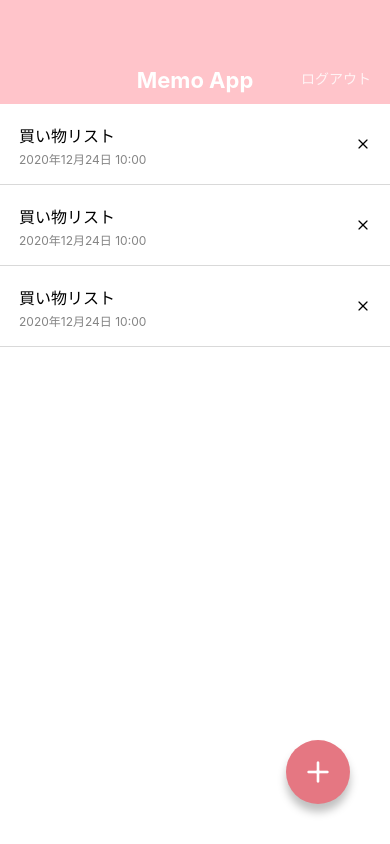
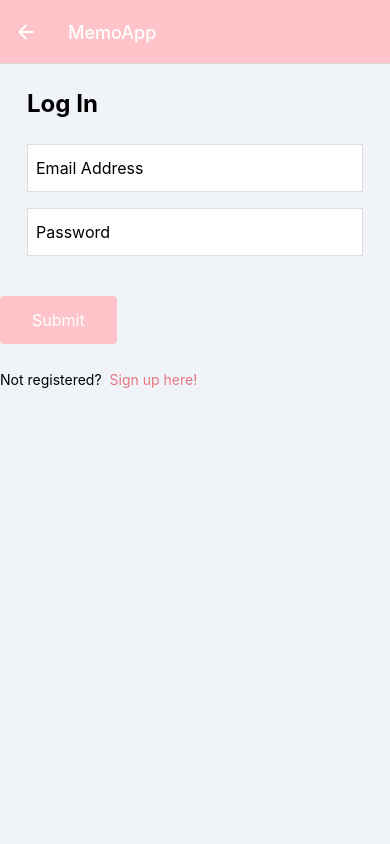
Before and after one commit to miwaaaa/test, a React Native app: screen /LogIn in a window 390 px wide. Built offline with nearby package versions, Linux system fonts and the light colour scheme.

Commit message:
Connect screens with react-navigation

```diff
--- a/App.jsx
+++ b/App.jsx
@@ -1,4 +1,6 @@
 import React from 'react';
+import { NavigationContainer } from '@react-navigation/native';
+import { createNativeStackNavigator, CardStyleInterpolators } from '@react-navigation/native-stack';
 
 import MemoListScreen from './src/screens/MemoListScreen';
 import MemoDetailScreen from './src/screens/MemoDetailScreen';
@@ -8,9 +10,44 @@
 import SignUpScreen from './src/screens/SignUpScreen';
 
 
+const Stack = createNativeStackNavigator();
 
 export default function App() {
   return (
-    <MemoListScreen />
+    <NavigationContainer>
+      <Stack.Navigator
+        initialRouteName="SignUp"
+        screenOptions={{
+          headerStyle: { backgroundColor: '#ffc4ca' },
+          headerTitleStyle: { color: '#ffffff' },
+          headerTitle: 'MemoApp',
+          headerTintColor: '#ffffff',
+          headerBackTitle: 'Back',
+          //cardStyleInterpolator:  CardStyleInterpolators.forHorizontalIOS,
+          gestureEnable: true,
+          gestureDirection: 'horizontal',
+        }}
+
+      >
+        <Stack.Screen name="MemoList" component={MemoListScreen} />
+        <Stack.Screen name="MemoDetail" component={MemoDetailScreen} />
+        <Stack.Screen name="MemoEdit" component={MemoEditScreen} />
+        <Stack.Screen name="MemoCreate" component={MemoCreateScreen} />
+        <Stack.Screen
+          name="LogIn"
+          component={LogInScreen}
+          //options={{
+          //  cardStyleInterpolator: CardStyleInterpolators.forFadeFromBottomAndroid,
+          //}}
+        />
+        <Stack.Screen
+          name="SignUp"
+          component={SignUpScreen}
+                    //options={{
+          //  cardStyleInterpolator: CardStyleInterpolators.forFadeFromBottomAndroid,
+          //}}
+        />
+      </Stack.Navigator>
+    </NavigationContainer>
   );
 }
--- a/package.json
+++ b/package.json
@@ -9,12 +9,16 @@
   },
   "dependencies": {
     "@expo/vector-icons": "^12.0.5",
+    "@react-navigation/native": "^6.0.2",
+    "@react-navigation/native-stack": "^6.1.0",
     "expo": "~41.0.1",
     "expo-status-bar": "~1.0.4",
     "prop-types": "^15.7.2",
     "react": "16.13.1",
     "react-dom": "16.13.1",
     "react-native": "https://github.com/expo/react-native/archive/sdk-41.0.0.tar.gz",
+    "react-native-safe-area-context": "3.2.0",
+    "react-native-screens": "~3.0.0",
     "react-native-web": "~0.13.12"
   },
   "devDependencies": {
--- a/src/components/MemoList.jsx
+++ b/src/components/MemoList.jsx
@@ -1,41 +1,64 @@
 import React from 'react';
-import { View, Text, StyleSheet,TouchableOpacity,  } from 'react-native';
+import { View, Text, StyleSheet,TouchableOpacity, Alert, } from 'react-native';
 import { Feather } from '@expo/vector-icons';
+import { useNavigation } from '@react-navigation/native';
 
 export default function MemoList() {
+  const navigation = useNavigation();
     return (
+
       <View>
 
-            <View style = {styles.memoListItem}>
+        <TouchableOpacity
+          style = {styles.memoListItem}
+          onPress ={ () => { navigation.navigate('MemoDetail'); }}
+        >
           <View>
           <Text style = {styles.memoListItemTitle}>買い物リスト</Text>
           <Text style = {styles.memoListItemDate}>2020年12月24日 10:00</Text>
           </View>
-            <TouchableOpacity>
+          <TouchableOpacity
+          style={styles.memoDelete}
+            onPress={ () => {Alert.alert('Are you sure?'); }}
+          >
              <Feather name ="x" size={16} color="#bobobo"/>
           </TouchableOpacity>
-            </View>
 
-            <View style = {styles.memoListItem}>
+        </TouchableOpacity>
+
+        <TouchableOpacity
+          style = {styles.memoListItem}
+          onPress ={ () => { navigation.navigate('MemoDetail'); }}
+        >
           <View>
           <Text style = {styles.memoListItemTitle}>買い物リスト</Text>
           <Text style = {styles.memoListItemDate}>2020年12月24日 10:00</Text>
           </View>
-            <TouchableOpacity>
+          <TouchableOpacity
+          style={styles.memoDelete}
+            onPress={ () => {Alert.alert('Are you sure?'); }}
+          >
              <Feather name ="x" size={16} color="#bobobo"/>
           </TouchableOpacity>
-            </View>
 
-            <View style = {styles.memoListItem}>
+        </TouchableOpacity>
+
+        <TouchableOpacity
+          style = {styles.memoListItem}
+          onPress ={ () => { navigation.navigate('MemoDetail'); }}
+        >
           <View>
           <Text style = {styles.memoListItemTitle}>買い物リスト</Text>
           <Text style = {styles.memoListItemDate}>2020年12月24日 10:00</Text>
           </View>
-            <TouchableOpacity>
+          <TouchableOpacity
+          style={styles.memoDelete}
+            onPress={ () => {Alert.alert('Are you sure?'); }}
+          >
              <Feather name ="x" size={16} color="#bobobo"/>
           </TouchableOpacity>
-            </View>
 
+        </TouchableOpacity>
 
       </View>
     );
@@ -63,4 +86,8 @@
           lineHeight: 16,
           color: '#848484',
         },
+
+        memoDelete: {
+          padding:8,
+        },
 });
--- a/src/screens/LogInScreen.jsx
+++ b/src/screens/LogInScreen.jsx
@@ -1,21 +1,35 @@
 import React from 'react';
 import { View, Text, TextInput, StyleSheet, TouchableOpacity, } from 'react-native';
-import AppBar from '../components/AppBar';
 import Button from '../components/Button';
 
-export default function LogInScreen() {
+export default function LogInScreen(props) {
+    const { navigation } = props;
     return (
         <View style = {styles.container}>
-            <AppBar />
             <View style={styles.inner}>
                 <Text style={styles.title}>Log In</Text>
                 <TextInput value="Email Address" style={styles.input}/>
                 <TextInput value="Password" style={styles.input}/>
             </View>
-            <Button label="submit"/>
+            <Button
+                label="Submit"
+                onPress={ () => {
+                    navigation.reset({
+                        index: 0,
+                        routes: [{ name: 'MemoList'}],
+                    });
+                }}
+            />
             <View style={styles.footer}>
                 <Text style={styles.footerText}>Not registered?</Text>
-                <TouchableOpacity>
+                <TouchableOpacity
+                    onPress={ () => {
+                        navigation.reset({
+                            index: 0,
+                            routes: [{ name: 'SignUp'}],
+                        });
+                    }}
+                >
                     <Text style={styles.footerLink}>Sign up here!</Text>
                 </TouchableOpacity>
 
--- a/src/screens/MemoCreateScreen.jsx
+++ b/src/screens/MemoCreateScreen.jsx
@@ -4,16 +4,18 @@
 } from 'react-native';
 import CircleButton from '../components/CircleButton';
 
-import AppBar from '../components/AppBar';
 
-export default function MemoCreateScreen() {
+export default function MemoCreateScreen(props) {
+    const { navigation } = props;
     return (
         <KeyboardAvoidingView style = {styles.container} behavior="height">
-            <AppBar />
             <View style = {styles.inputContainer} >
                 <TextInput value="" multiline style={styles.input} />
             </View>
-            <CircleButton name ="check" />
+            <CircleButton
+                name ="check"
+                onPress = { () => { navigation.goBack( ); }}
+            />
         </KeyboardAvoidingView>
     );
 }
--- a/src/screens/MemoDetailScreen.jsx
+++ b/src/screens/MemoDetailScreen.jsx
@@ -1,13 +1,12 @@
 import React from 'react';
 import { View, ScrollView, Text, StyleSheet,} from 'react-native';
 import CircleButton from '../components/CircleButton';
-import AppBar from '../components/AppBar';
 
 
-export default function MemoDetailScreen() {
+export default function MemoDetailScreen(props) {
+    const { navigation } = props;
     return (
         <View style = {styles.container}>
-            <AppBar />
             <View style = {styles.memoheader}>
                 <Text style = {styles.memoTitle}>買い物リスト</Text>
                 <Text style = {styles.memoDate}>2021年09月04日 17:26</Text>
@@ -31,7 +30,11 @@
                     本文用なので使い方を間違えると不自然に見えることもありますので要注意。
                 </Text>
             </ScrollView>
-            <CircleButton style= {{top: 160, bottom: 'auto'}} name = "edit-2"/>
+            <CircleButton
+            style= {{top: 60, bottom: 'auto'}}
+            name = "edit-2"
+            onPress={ () => { navigation.navigate('MemoEdit'); }}
+            />
         </View>
     )
 }
--- a/src/screens/MemoEditScreen.jsx
+++ b/src/screens/MemoEditScreen.jsx
@@ -4,16 +4,17 @@
 } from 'react-native';
 import CircleButton from '../components/CircleButton';
 
-import AppBar from '../components/AppBar';
-
-export default function MemoEditScreen() {
+export default function MemoEditScreen(props) {
+    const { navigation } = props;
     return (
         <KeyboardAvoidingView style = {styles.container} behavior="height">
-            <AppBar />
             <View style = {styles.inputContainer} >
                 <TextInput value="買い物リスト" multiline style={styles.input} />
             </View>
-            <CircleButton name ="check"  />
+            <CircleButton
+                name ="check"
+                onPress ={ () => {navigation.goBack(); }}
+            />
         </KeyboardAvoidingView>
     );
 }
--- a/src/screens/MemoListScreen.jsx
+++ b/src/screens/MemoListScreen.jsx
@@ -1,21 +1,23 @@
 import React from 'react';
 import { View, StyleSheet } from 'react-native';
 
-import AppBar from '../components/AppBar';
 import MemoList from '../components/MemoList';
 import CircleButton from '../components/CircleButton';
 
 
 
-export default function MemoListScreen() {
+export default function MemoListScreen(props) {
+    const { navigation } = props;
     return (
          <View style={styles.container}>
 
-            <AppBar />
 
             <MemoList />
 
-            <CircleButton name="plus"/>
+            <CircleButton
+                name="plus"
+                onPress = { () => { navigation.navigate('MemoCreate'); }}
+            />
 
         </View>
     );
--- a/src/screens/SignUpScreen.jsx
+++ b/src/screens/SignUpScreen.jsx
@@ -1,21 +1,37 @@
 import React from 'react';
 import { View, Text, TextInput, StyleSheet, TouchableOpacity} from 'react-native';
-import AppBar from '../components/AppBar';
 import Button from '../components/Button';
 
-export default function SignUpScreen() {
+export default function SignUpScreen(props) {
+    const { navigation } = props;
     return (
         <View style = {styles.container}>
-            <AppBar />
             <View style={styles.inner}>
                 <Text style={styles.title}>Sign Up</Text>
                 <TextInput value="Email Address" style={styles.input}/>
                 <TextInput value="Password" style={styles.input}/>
             </View>
-            <Button label="Submit" />
+            <Button
+                label="Submit"
+                onPress={ () => {
+                    navigation.reset({
+                        index: 0,
+                        routes: [{ name: 'MemoList'}],
+                    }
+
+                    );
+                 }}
+            />
             <View style={styles.footer}>
                 <Text style={styles.footerText}>Already registered?</Text>
-                <TouchableOpacity>
+                <TouchableOpacity
+                    onPress= { () => {
+                        navigation.reset({
+                            index: 0,
+                            routes: [{ name: 'LogIn'}],
+                        });
+                    }}
+                >
                     <Text style={styles.footerLink}>Log In.</Text>
                 </TouchableOpacity>
             </View>
```
Also changed, not shown: 1 other file (tests, documents, lock files or other folders). Lines whose indentation alone changed are shown as unchanged.
